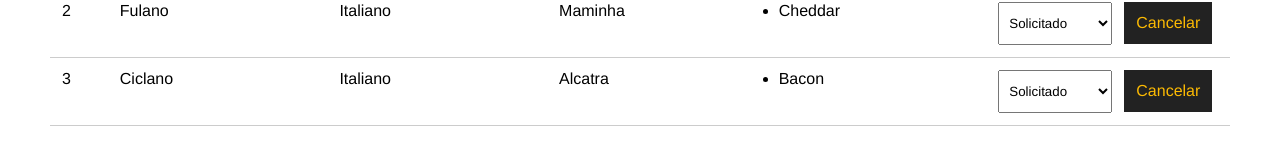
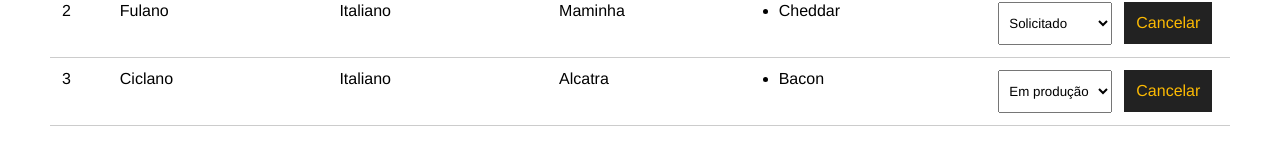
Before and after one commit to LeonardoScherer/curso_vuejs3, a Vue app in the folder proj_pedir_hamburger/: page /pedidos in a window 1280 px wide. Shown: the part 261-424 px from the top of the page. Built offline with nearby package versions, Linux system fonts and the light colour scheme; data requests are answered from the project's data file.

Commit message:
Atualizando pedidos

```diff
--- a/proj_pedir_hamburger/db/db.json
+++ b/proj_pedir_hamburger/db/db.json
@@ -63,7 +63,7 @@
       "opcionais": [
         "Bacon"
       ],
-      "status": "Solicitado",
+      "status": "Em produção",
       "id": 3
     }
   ]
--- a/proj_pedir_hamburger/src/components/Dashboard.vue
+++ b/proj_pedir_hamburger/src/components/Dashboard.vue
@@ -22,7 +22,7 @@
                     </ul>
                 </div>
                 <div>
-                    <select name="status" id="status">
+                    <select name="status" class="status" @change="updatedBurger($event, burger.id)" >
                         <option value="">Selecione</option>
                         <option v-for="stt in status" :key="stt.id" :value="stt.tipo" :selected="burger.status == stt.tipo"> {{ stt.tipo }}</option>
                     </select>
@@ -77,6 +77,23 @@
             const res = await req.json();
 
             this.getPedidos();
+        },
+
+        async updatedBurger(event, id) {
+
+            const option = event.target.value;
+
+            const dataJson = JSON.stringify({ status: option });
+
+            const req = await fetch(`http://localhost:3000/burgers/${id}`, {
+                method: 'PATCH',
+                headers: { 'Content-Type': 'application/json' },
+                body: dataJson
+            });
+
+            const res = await req.json();
+
+            console.log(res);
         }
 
     },
```
